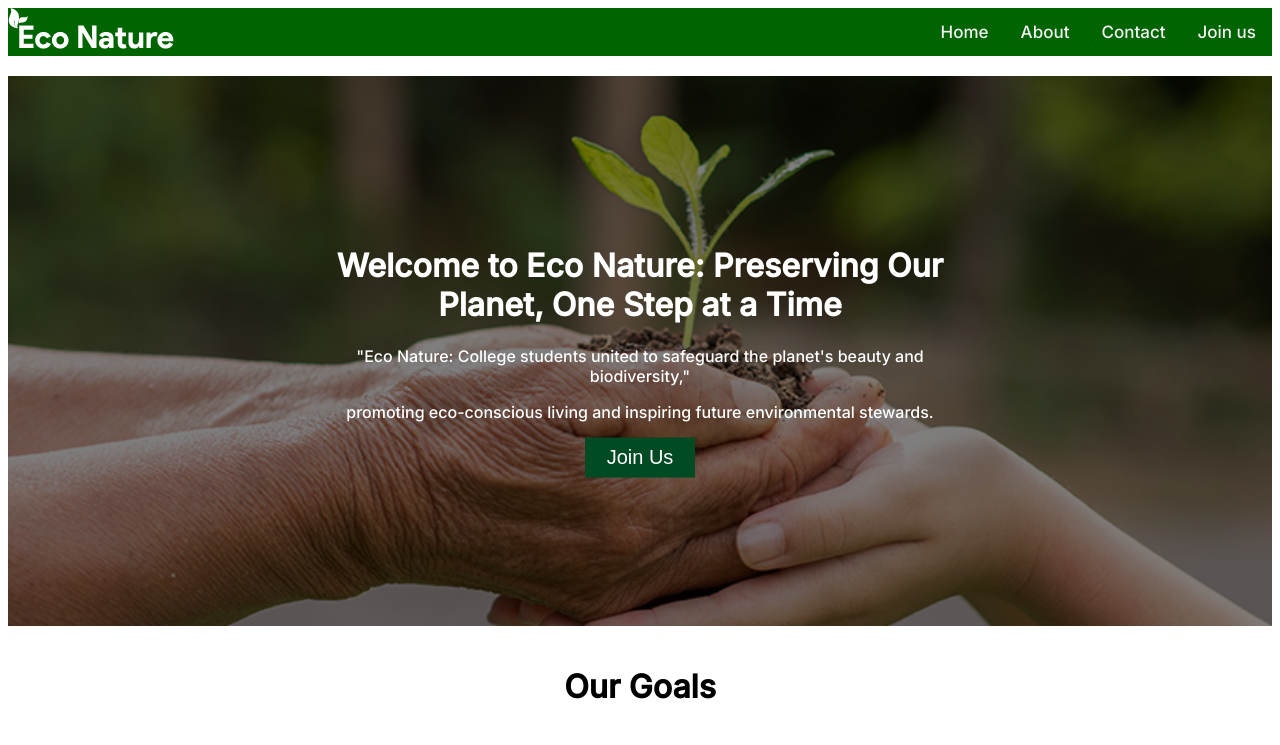
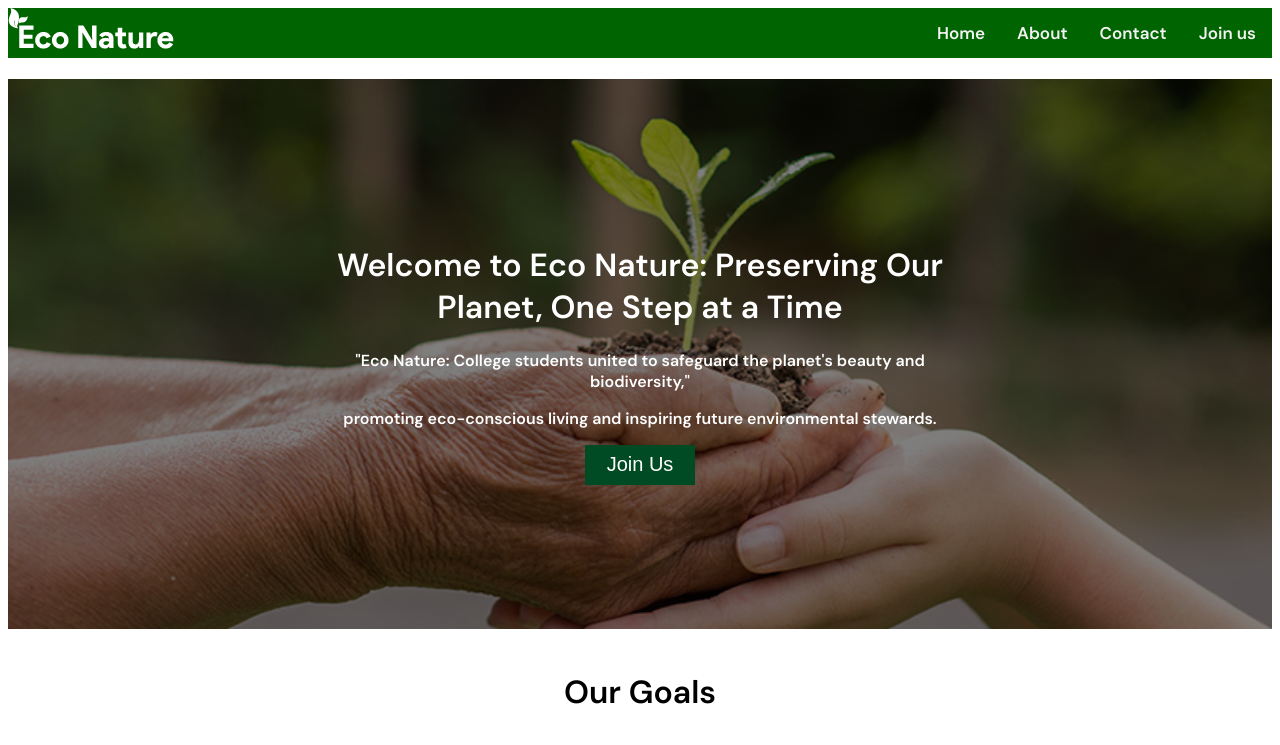
Before and after one commit to navijanani/econature, a plain HTML site: page index.html in a window 1280 px wide. Shown: the top 745 px of the page. Drawn offline with Linux system fonts and the light colour scheme.

Commit message:
Update index.html

```diff
--- a/index.html
+++ b/index.html
@@ -6,10 +6,11 @@
     <meta name="viewport" content="width=device-width, initial-scale=1.0">
     <title>ECO Nature</title>
     <link rel="icon" type="image/x-icon" href="/images/favicon.ico">
-    <link rel="stylesheet" href="https://fonts.googleapis.com/css2?family=Inter:wght@500&display=swap">
+    <link rel="stylesheet" href="https://fonts.googleapis.com/css2?family=DM+Sans:opsz,wght@9..40,600&display=swap">
     <style>
     body {
-        font-family: 'Inter', sans-serif;
+        font-family: 'DM Sans', sans-serif;
+
     }
     </style>
     <link rel="stylesheet" href="style.css">
@@ -25,7 +26,7 @@
             <a href="#" class="active">Home</a>
             <a href="about.html">About</a>
             <a href="#">Contact</a>
-                <a href="#">Join us</a>
+                <a class="jsnav" href="#">Join us</a>
             </div>
     </div>
 <br>
@@ -99,6 +100,7 @@
       </div>
     </div>
   </div>
+
  <div class="footer">
     <a href="#" style="padding: 15px;">About</a>
     <a href="#"  style="padding: 15px;">Contact</a>
```
